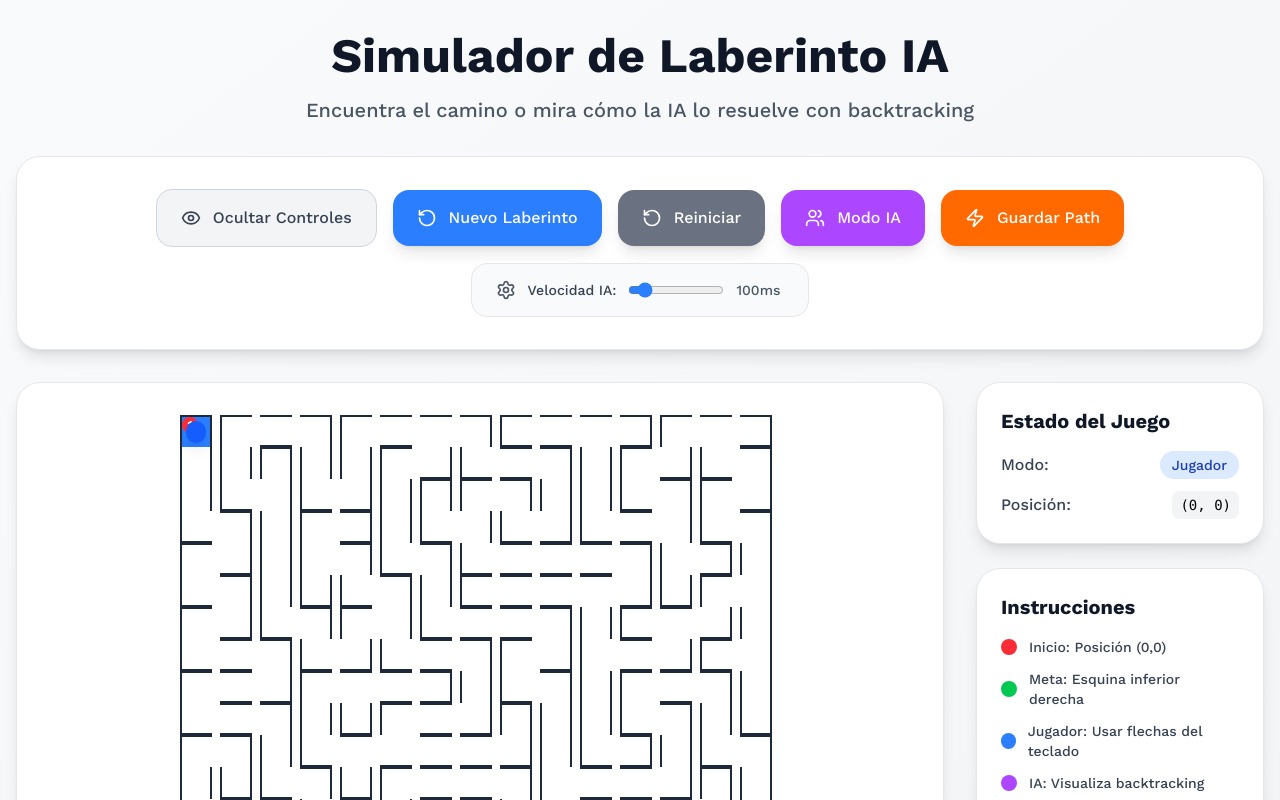
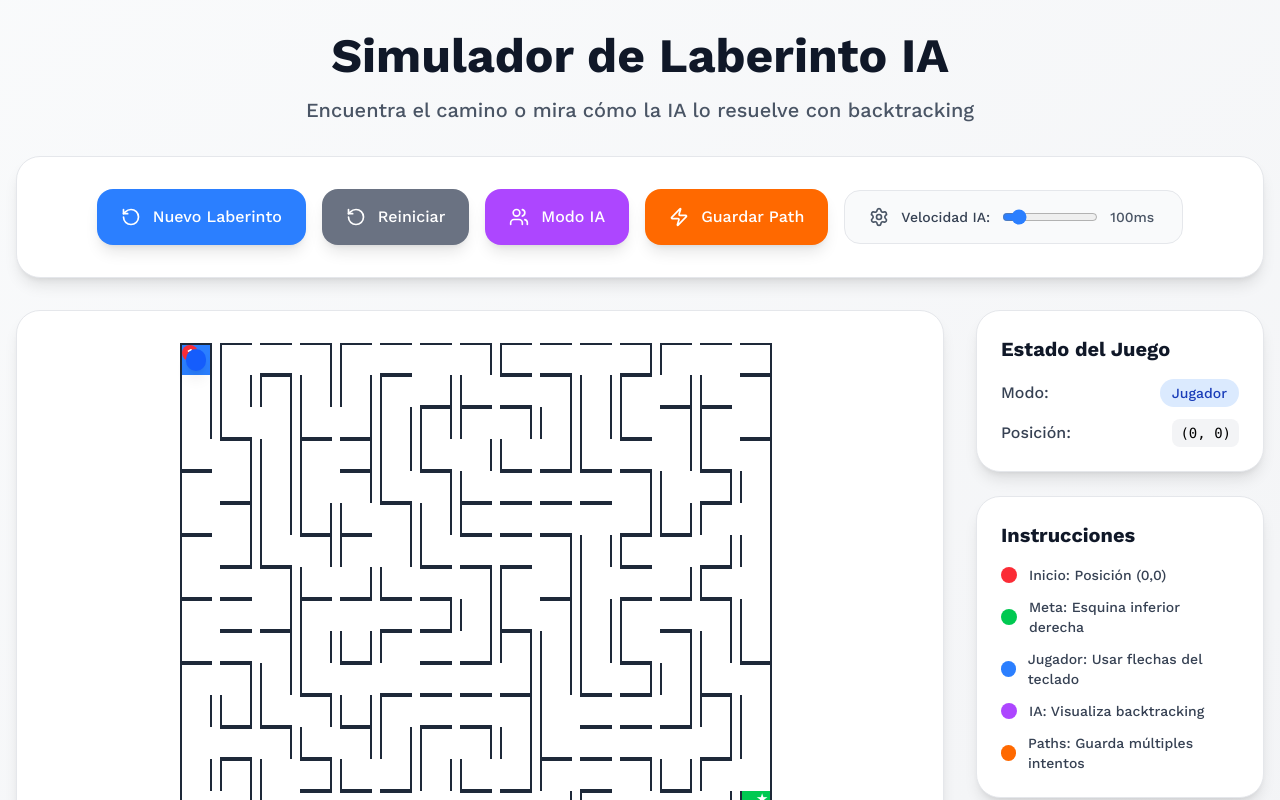
Before and after one commit to yanguadotdev/maze-game, a React (Vite) app: page / in a window 1280 px wide. Shown: the top 800 px of the page. Built offline with nearby package versions, Linux system fonts and the light colour scheme.

Commit message:
refactor: reutilize components created to better maintainability

```diff
--- a/src/App.tsx
+++ b/src/App.tsx
@@ -1,29 +1,8 @@
 import { useState, useEffect, useCallback } from 'react';
-import { Play, RotateCcw, Eye, Users, Zap, Settings } from 'lucide-react';
+import { Play, RotateCcw, Users, Zap, Settings } from 'lucide-react';
+import Maze from './components/Maze';
+import type { Cell, GameMode, Position } from './types';
 
-// Tipos para el laberinto
-type Cell = {
-  x: number;
-  y: number;
-  walls: {
-    top: boolean;
-    right: boolean;
-    bottom: boolean;
-    left: boolean;
-  };
-  visited: boolean;
-  isPath: boolean;
-  isBacktrack: boolean;
-  isPlayerPath: boolean;
-  pathNumber?: number;
-};
-
-type Position = {
-  x: number;
-  y: number;
-};
-
-type GameMode = 'player' | 'ai';
 
 const MazeSimulator = () => {
   const [maze, setMaze] = useState<Cell[][]>([]);
@@ -38,7 +17,6 @@ const MazeSimulator = () => {
   const [currentPlayerPath, setCurrentPlayerPath] = useState<Position[]>([]);
   const [selectedPath, setSelectedPath] = useState<number | null>(null);
   const [aiSpeed, setAiSpeed] = useState(100);
-  const [showControls, setShowControls] = useState(true);
 
   // Generar laberinto usando algoritmo de backtracking
   const generateMaze = useCallback(() => {
@@ -344,23 +322,8 @@ const MazeSimulator = () => {
     generateMaze();
   }, [generateMaze]);
 
-  const getCellColor = (cell: Cell, x: number, y: number) => {
-    const isCurrentPlayer = gameMode === 'player' && playerPosition.x === x && playerPosition.y === y;
-    const isCurrentAI = gameMode === 'ai' && aiPosition.x === x && aiPosition.y === y;
-    const isStart = x === 0 && y === 0;
-    const isEnd = x === size - 1 && y === size - 1;
-
-    if (isCurrentPlayer || isCurrentAI) return 'bg-blue-500';
-    if (isStart) return 'bg-red-500';
-    if (isEnd) return 'bg-green-500';
-    if (cell.isPath) return 'bg-blue-200';
-    if (cell.isBacktrack) return 'bg-red-200';
-    if (cell.isPlayerPath) return 'bg-yellow-200';
-    return 'bg-white';
-  };
-
   return (
-    <div className="min-h-screen bg-gradient-to-br from-gray-50 to-gray-100" style={{ fontFamily: "'Work Sans', sans-serif" }}>
+    <div className="min-h-screen bg-gradient-to-br from-gray-50 to-gray-100">
       <div className="max-w-7xl mx-auto px-4 py-8">
         {/* Header */}
         <div className="text-center mb-8">
@@ -375,16 +338,8 @@ const MazeSimulator = () => {
         {/* Modern Controls */}
         <div className="bg-white rounded-3xl shadow-lg p-8 mb-8 border border-gray-200">
           <div className="flex flex-wrap gap-4 items-center justify-center">
-            <button
-              onClick={() => setShowControls(!showControls)}
-              className="flex items-center gap-3 px-6 py-4 bg-gray-100 text-gray-700 rounded-2xl hover:bg-gray-200 transition-all duration-200 font-medium border border-gray-300"
-            >
-              <Eye size={20} />
-              {showControls ? 'Ocultar' : 'Mostrar'} Controles
-            </button>
 
-            {showControls && (
-              <>
+
             <button
               onClick={generateMaze}
               className="flex items-center gap-3 px-6 py-4 bg-blue-500 text-white rounded-2xl hover:bg-blue-600 transition-all duration-200 font-medium shadow-lg hover:shadow-xl transform hover:scale-105"
@@ -443,62 +398,19 @@ const MazeSimulator = () => {
               />
               <span className="text-sm font-medium text-gray-600 min-w-12">{aiSpeed}ms</span>
             </div>
-              </>
-            )}
+
           </div>
         </div>
 
         <div className="grid grid-cols-1 lg:grid-cols-4 gap-8">
-          {/* Maze */}
-          <div className="lg:col-span-3">
-            <div className="bg-white rounded-3xl shadow-lg p-8 border border-gray-200">
-              <div className="grid gap-0 mx-auto" style={{
-                gridTemplateColumns: `repeat(${size}, 1fr)`,
-                maxWidth: '600px'
-              }}>
-                {maze.map((row, y) =>
-                  row.map((cell, x) => (
-                    <div
-                      key={`${x}-${y}`}
-                      className={`
-                        relative w-8 h-8 ${getCellColor(cell, x, y)}
-                        border-gray-800 transition-all duration-300
-                        ${cell.walls.top ? 'border-t-2' : ''}
-                        ${cell.walls.right ? 'border-r-2' : ''}
-                        ${cell.walls.bottom ? 'border-b-2' : ''}
-                        ${cell.walls.left ? 'border-l-2' : ''}
-                      `}
-                    >
-                      {/* Player/AI Circle */}
-                      {((gameMode === 'player' && playerPosition.x === x && playerPosition.y === y) ||
-                        (gameMode === 'ai' && aiPosition.x === x && aiPosition.y === y)) && (
-                        <div className="absolute inset-1 bg-blue-600 rounded-full shadow-lg z-10 transform transition-all duration-200 hover:scale-110" />
-                      )}
-
-                      {/* Start/End markers */}
-                      {x === 0 && y === 0 && (
-                        <div className="absolute top-0 left-0 w-4 h-4 bg-red-500 rounded-full text-white text-xs flex items-center justify-center font-bold">
-                          1
-                        </div>
-                      )}
-                      {x === size - 1 && y === size - 1 && (
-                        <div className="absolute top-0 right-0 w-4 h-4 bg-green-500 rounded-full text-white text-xs flex items-center justify-center font-bold">
-                          ★
-                        </div>
-                      )}
-
-                      {/* Path numbers */}
-                      {cell.pathNumber && (
-                        <div className="absolute inset-0 flex items-center justify-center text-xs font-bold text-gray-700">
-                          {cell.pathNumber}
-                        </div>
-                      )}
-                    </div>
-                  ))
-                )}
-              </div>
-            </div>
-          </div>
+          <Maze
+            maze={maze}
+            size={size}
+            playerPosition={playerPosition}
+            aiPosition={aiPosition}
+            gameMode={gameMode}
+            gameWon={gameWon}
+          />
 
           {/* Sidebar */}
           <div className="space-y-6">
@@ -508,8 +420,7 @@ const MazeSimulator = () => {
               <div className="space-y-3">
                 <div className="flex items-center justify-between">
                   <span className="font-medium text-gray-700">Modo:</span>
-                  <span className={`px-3 py-1 rounded-full text-sm font-medium ${
-                    gameMode === 'player' ? 'bg-blue-100 text-blue-800' : 'bg-purple-100 text-purple-800'
+                  <span className={`px-3 py-1 rounded-full text-sm font-medium ${gameMode === 'player' ? 'bg-blue-100 text-blue-800' : 'bg-purple-100 text-purple-800'
                     }`}>
                     {gameMode === 'player' ? 'Jugador' : 'IA'}
                   </span>
@@ -540,8 +451,7 @@ const MazeSimulator = () => {
                     <button
                       key={index}
                       onClick={() => selectPath(index)}
-                      className={`w-full text-left p-4 rounded-2xl transition-all duration-200 border-2 ${
-                        selectedPath === index
+                      className={`w-full text-left p-4 rounded-2xl transition-all duration-200 border-2 ${selectedPath === index
                           ? 'bg-blue-50 border-blue-300 shadow-md'
                           : 'bg-gray-50 border-gray-200 hover:bg-gray-100 hover:border-gray-300'
                         }`}
@@ -577,8 +487,7 @@ const MazeSimulator = () => {
                   </div>
                   <div className="flex items-center justify-between">
                     <span className="font-medium text-gray-700">Estado:</span>
-                    <span className={`px-3 py-1 rounded-full text-sm font-medium ${
-                      isAIRunning ? 'bg-green-100 text-green-800' : 'bg-gray-100 text-gray-600'
+                    <span className={`px-3 py-1 rounded-full text-sm font-medium ${isAIRunning ? 'bg-green-100 text-green-800' : 'bg-gray-100 text-gray-600'
                       }`}>
                       {isAIRunning ? 'Ejecutándose' : 'Detenida'}
                     </span>
```
Lines whose indentation alone changed are shown as unchanged.
